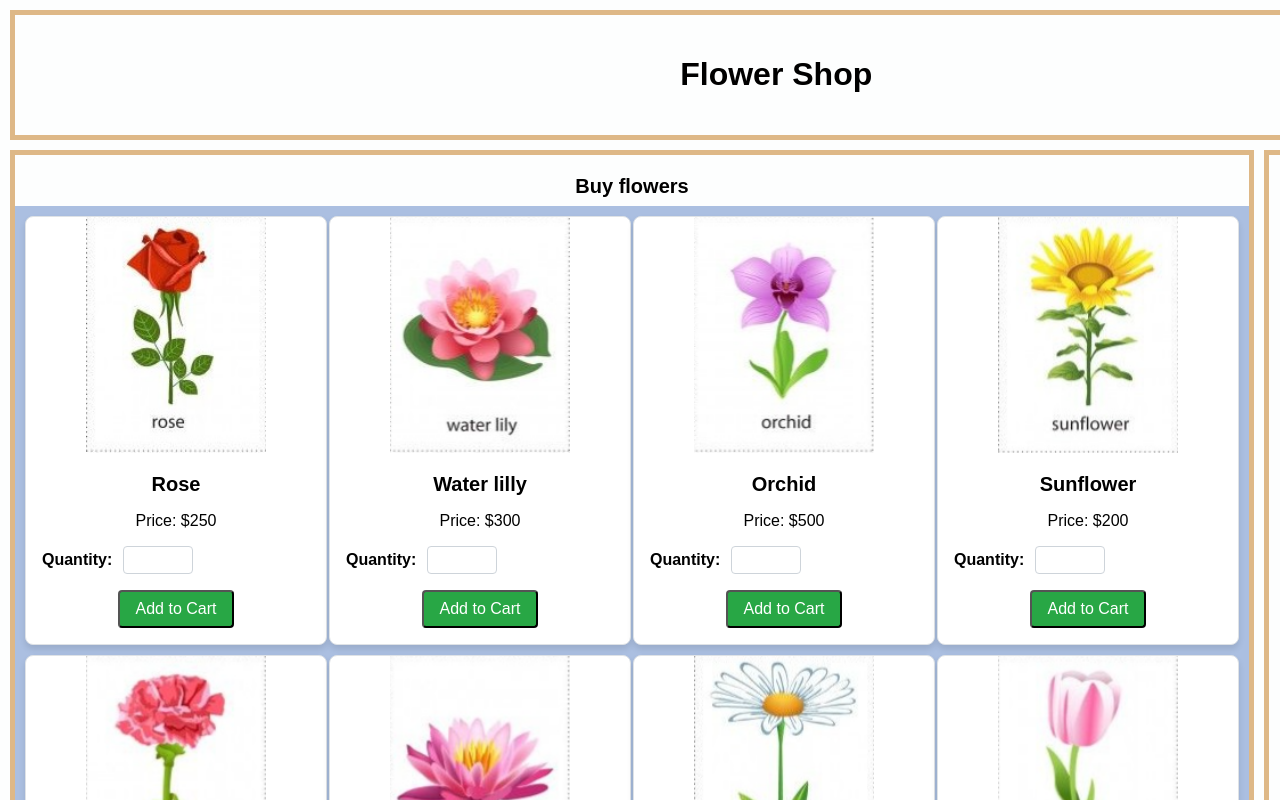
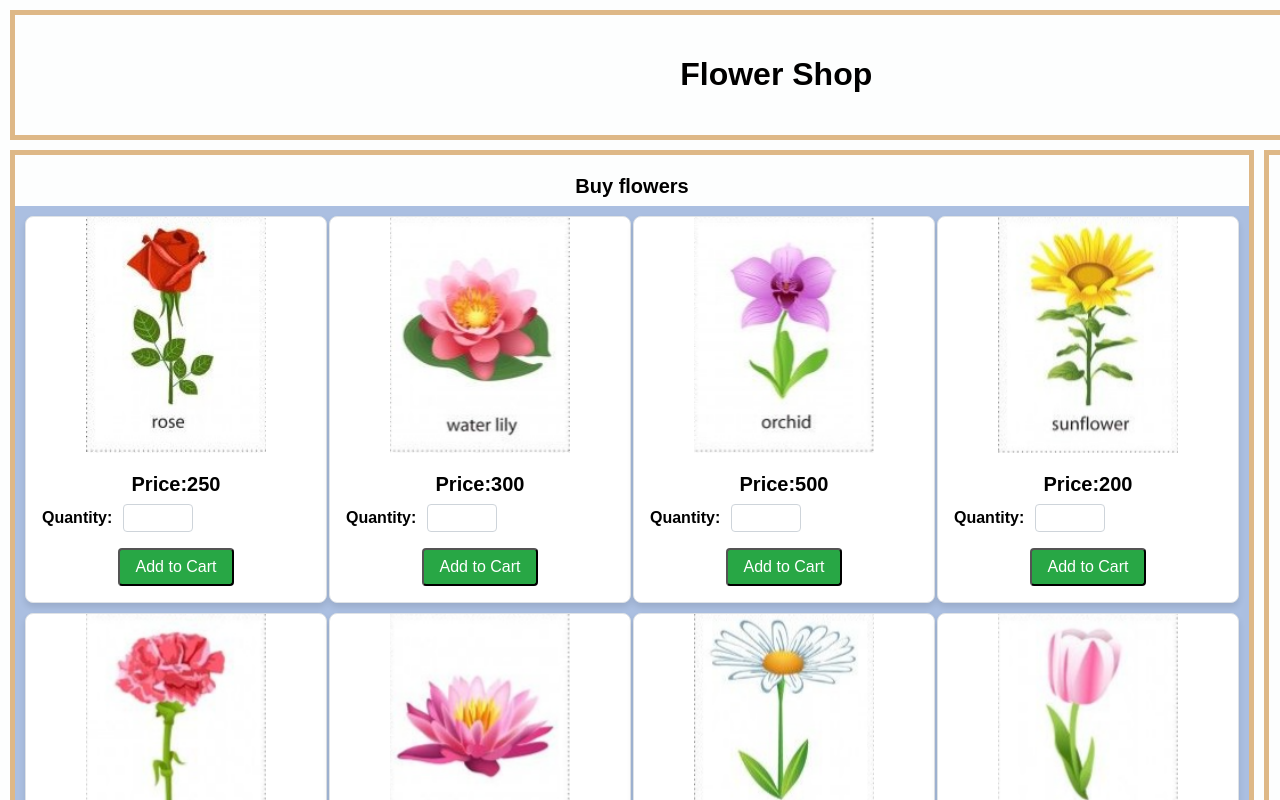
Before and after one commit to Tharmi1305/ICAE-1-React, a React (Create React App) app in the folder myapp/: page / in a window 1280 px wide. Shown: the top 800 px of the page. Built offline with nearby package versions, Linux system fonts and the light colour scheme.

Commit message:
made some changes

```diff
--- a/myapp/src/components/Cart.js
+++ b/myapp/src/components/Cart.js
@@ -1,8 +1,5 @@
-export default function Cart({cart}) {
-    const grandTotal = cart.reduce(
-        (total, item) => total + item.price * item.qty,
-        0
-    );
+export default function Cart({c}) {
+    const total = c.reduce((sum,item) => sum + item.qty*item.price, 0)
 
     return (
         <div className="table-container">
@@ -16,18 +13,23 @@ export default function Cart({cart}) {
 
                 </thead>
                 {
-                    cart.map((item)=>(
-                        <tr key={item.id}>
-                            <td>{item.name}</td>
-                            <td>{item.qty}</td>
-                            <td>{item.price * item.qty}</td>
-                        </tr>
-                    ))
-
+                        <tbody>
+                            {
+                                c.map(
+                                    (item) => (
+                                        <tr key={item.id}>
+                                            <td>{item.name}</td>
+                                            <td>{item.qty}</td>
+                                            <td>{item.qty * item.price}</td>
+                                        </tr>
+                                    )
+                                )
+                            }
+                        </tbody>
                 }
                 <tr>
                     <td >Grand Total : </td>
-                    <td colSpan={2}>{grandTotal}</td>
+                    <td colSpan={2}>{total}</td>
                 </tr>
             </table>
 
--- a/myapp/src/components/Product.js
+++ b/myapp/src/components/Product.js
@@ -1,19 +1,31 @@
 import '../assets/CSS/layout.css';
-export default function Product({flower,AddToCart}){
+import {useState} from 'react';
+
+export default function Product({flower,addToCart}){
+    const [quantity,setQuantity]= useState(null);
+
+    const handleAddToCart = () => {
+        if(quantity>0){
+            addToCart(flower,quantity);
+            setQuantity(0);
+        }
+        else{
+            alert("Please enter a valid quantity");
+        }
+    }
 
     return(
         <div className="grid-item">
 
             <div class="card">
-                <img src={require(`../assets/image/${flower.img}`)} alt={flower.name} />
+                <img src={require('../assets/image/'+flower.img)} alt={flower.name} />
                 <div class="card-body">
-                    <h5 class="card-title">{flower.name}</h5>
-                    <p>Price: ${flower.price}</p>
+                    <h5 class="card-title">Price:{flower.price}</h5>
                     <div class="quantity-container">
                         <label for="quantity">Quantity:</label>
-                        <input type="number" id="quantity" name="quantity" onChange={(e)=>(flower.qty=+e.target.value)} />
+                        <input onChange={(e)=>setQuantity(parseInt(e.target.value) || 0)} type="number" id="quantity" name="quantity" />
                     </div>
-                    <button class="card-button" onClick={()=>AddToCart(flower)}>Add to Cart</button>
+                    <button onClick={handleAddToCart} class="card-button">Add to Cart</button>
                 </div>
             </div>
         </div>
--- a/myapp/src/components/Products.js
+++ b/myapp/src/components/Products.js
@@ -1,25 +1,26 @@
 import '../assets/CSS/layout.css';
+import {flowers} from './FlowerDB';
+import { useState } from 'react';
 import Product from './Product';
 import Cart from './Cart';
-import { flowers } from './FlowerDB';
-import {useState} from 'react'
 
 
 export default function Products(){
-     const [cart,setCart]=useState([]);
+    const [carts,setCarts]=useState([]);
 
-     const AddToCart =(flower) =>{
-        const existingItem = cart.find((item) => item.id === flower.id)
+    const addToCart=(flower,quantity) =>{
+        const existingItem = carts.find((item) => item.id === flower.id)
         if(existingItem){
-            setCart(
-                cart.map((item) =>
-                    item.id === flower.id ? {...item,qty: item.qty + flower.qty} : item
+            setCarts(
+                carts.map(
+                   (item) => item.id === flower.id ? {...item, qty:item.qty+quantity} : item
                 )
-            );
-        }else{
-            setCart([...cart,{...flower}])
+            )
         }
-     }
+        else{
+            setCarts([...carts , {...flower,qty:quantity}])
+        }
+    }
 
     return(
         <>
@@ -30,21 +31,19 @@ export default function Products(){
                 <h4 className="card-title">Buy flowers</h4>
                 <div className="grid-container">
                     {
-                        flowers.map((flower)=>(
-                            <Product
-                               key={flower.id}
-                               flower={flower}
-                               onAddToCart={AddToCart}
-                               />
-
-                        )
-                    )
+                        //product
+                        flowers.map((flower) => (
+                           <Product key={flower.id} flower={flower} addToCart={addToCart} />
+                        ))
                     }
                 </div>
 
             </div>
             <div className="item3">
-                <Cart cart={cart}/>
+                {
+                //cart
+                <Cart c={carts} />
+                }
             </div>
         </>
     );
```
